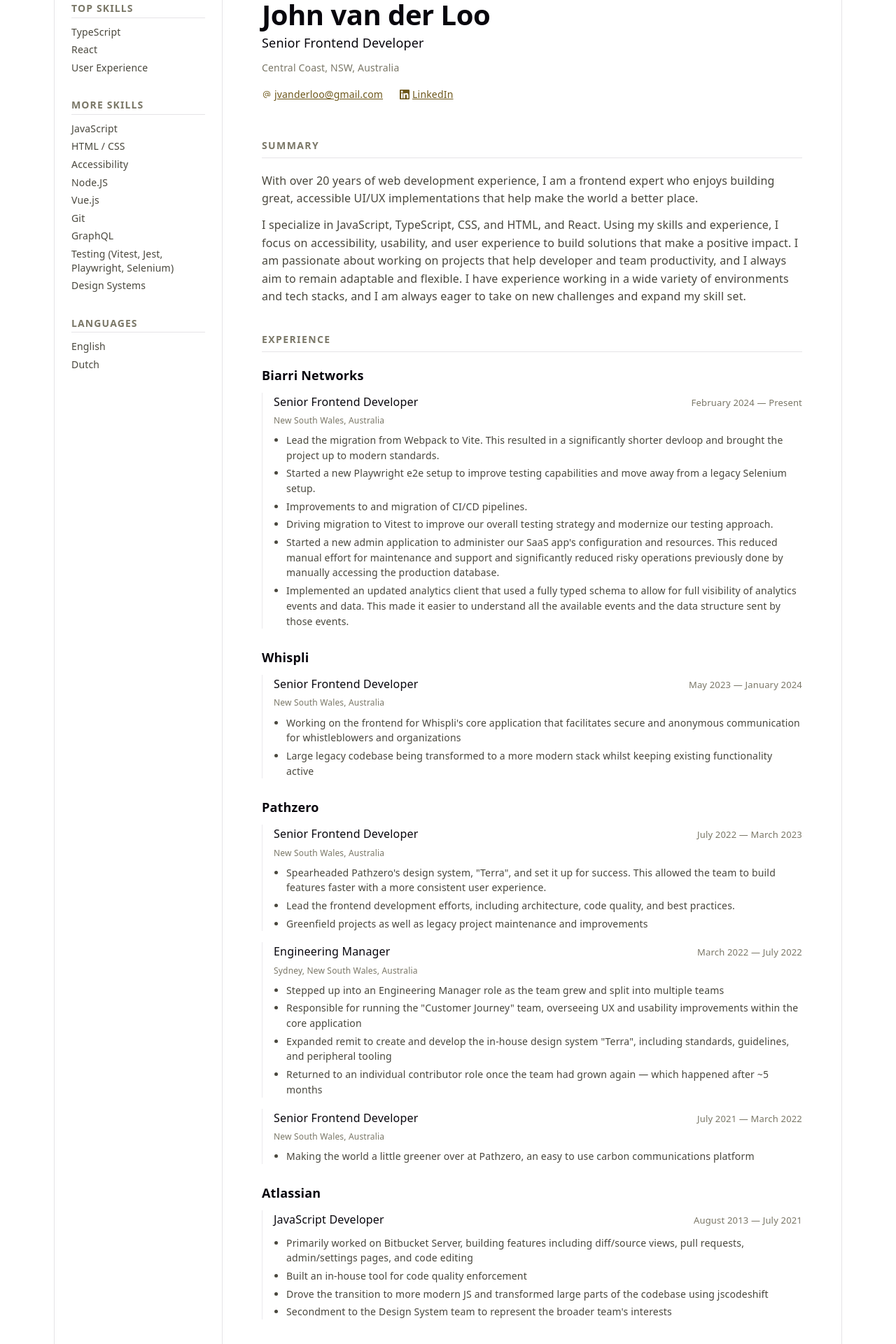
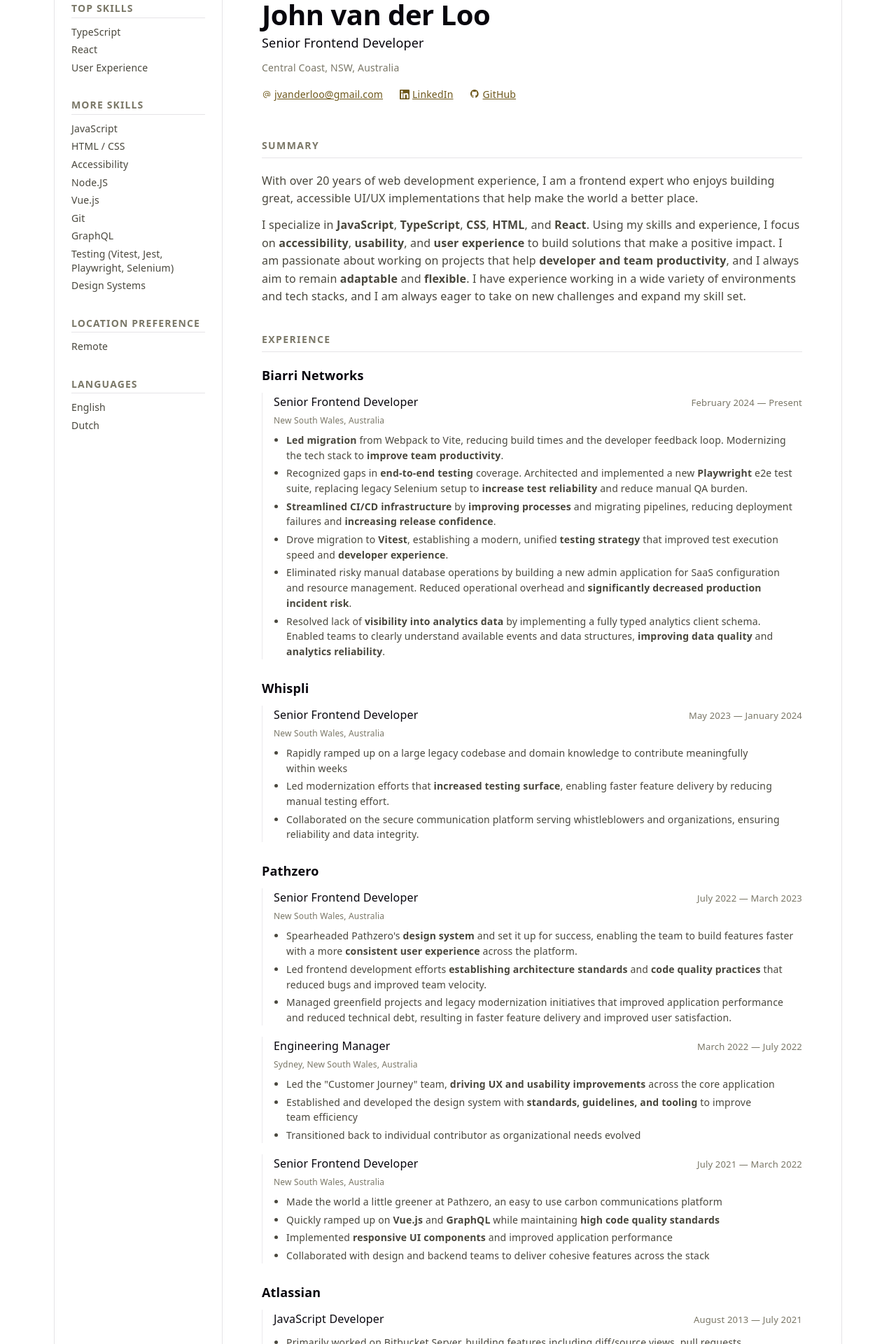
Before and after one commit to jvdl/resume, a React (Vite) app: page / in a window 1280 px wide. Shown: the part 40-1960 px from the top of the page at 70% size. Built offline with nearby package versions, Linux system fonts and the light colour scheme.

Commit message:
Update role wording and styling, add GH icon and link.

```diff
--- a/src/App.css
+++ b/src/App.css
@@ -4,6 +4,7 @@
 
   min-height: 100svh;
   text-align: left;
+  container: resume / inline-size;
 }
 
 /* ── Sidebar ─────────────────────────────────────────────── */
@@ -15,6 +16,16 @@
   flex-direction: column;
   gap: 32px;
   border-right: 1px solid var(--border);
+
+
+  @container (width < 700px) {
+    border-right: 0;
+    flex-direction: column;
+    justify-content: space-between;
+    gap: 24px;
+    padding: 28px 20px;
+    order: 1;
+  }
 
   h2 {
     font-size: 14px;
@@ -61,6 +72,8 @@
 /* ── Header ───────────────────────────────────────────────── */
 
 .resume-header {
+  container: header / inline-size;
+
   h1 {
     font-size: 40px;
     font-weight: 700;
@@ -102,6 +115,13 @@
         height: 14px;
 
       }
+    }
+  }
+
+  @container (width < 500px) {
+    ul {
+      flex-direction: column;
+      gap: 8px;
     }
   }
 }
@@ -324,20 +344,13 @@
 
 /* ── Responsive ───────────────────────────────────────────── */
 
-@media (max-width: 768px) {
+@media (max-width: 700px) {
   .resume {
     grid-template-columns: 1fr;
   }
 
   .resume-sidebar {
     order: 1;
-    border-right: none;
-    justify-content: space-between;
-    border-bottom: 1px solid var(--border);
-    padding: 28px 20px;
-    gap: 24px;
-    flex-direction: row;
-    flex-wrap: wrap;
   }
 
   .resume-main {
@@ -398,18 +411,30 @@
     display: none;
   }
 
-  .resume-header a {
-    text-decoration: none;
+  .resume-header {
+    margin-bottom: -20px;
 
-    &:not([href^="mailto"])::after {
-      content: " (" attr(href) ")";
-      font-size: 12px;
-      color: var(--text-muted);
+    a {
+      text-decoration: none;
+
+      &:not([href^="mailto"])::after {
+        content: " (" attr(href) ")";
+        font-size: 12px;
+        color: var(--text-muted);
+      }
+    }
+    ul {
+      flex-direction: column;
+      gap: 8px;
     }
   }
 
   .resume {
     grid-template-columns: 1fr;
+  }
+
+  .resume-main {
+    padding: 24px;
   }
 
   .resume-sidebar {
@@ -420,5 +445,21 @@
   .role {
     border: none;
   }
+  .job {
+    break-inside: auto;
+    li {
+      break-inside: avoid-page;
+    }
+  }
+  /* allow page break in the first job to avoid having a large gap on the first page */
+  .recent-experience .job:first-of-type {
+    break-inside:initial;
+  }
+
+  .resume-section.education {
+    break-inside: avoid;
+  }
 
 }
+  /*
+*/
--- a/src/App.tsx
+++ b/src/App.tsx
@@ -3,6 +3,7 @@
 import { AtSymbol } from './icons/AtSymbol';
 import { LinkedIn } from './icons/LinkedIn';
 import './App.css'
+import { GitHub } from './icons/GitHub';
 
 function App() {
 
@@ -41,6 +42,13 @@
         </section>
 
         <section>
+          <h2>Location Preference</h2>
+          <ul>
+            <li>Remote</li>
+          </ul>
+        </section>
+
+        <section>
           <h2>Languages</h2>
           <ul>
             <li>English</li>
@@ -57,6 +65,7 @@
           <ul>
             <li><AtSymbol /><a href="mailto:jvanderloo@gmail.com">jvanderloo@gmail.com</a></li>
             <li><LinkedIn /><a href="https://www.linkedin.com/in/jvanderloo" target="_blank" rel="noreferrer">LinkedIn</a></li>
+            <li><GitHub /><a href="https://github.com/jvdl" target="_blank" rel="noreferrer">GitHub</a></li>
           </ul>
         </header>
 
@@ -67,9 +76,9 @@
             that help make the world a better place.
           </p>
           <p>
-            I specialize in JavaScript, TypeScript, CSS, and HTML, and React.
-            Using my skills and experience, I focus on accessibility, usability, and user experience to build solutions that make a positive impact.
-            I am passionate about working on projects that help developer and team productivity, and I always aim to remain adaptable and flexible.
+            I specialize in <b>JavaScript</b>, <b>TypeScript</b>, <b>CSS</b>, <b>HTML</b>, and <b>React</b>.
+            Using my skills and experience, I focus on <b>accessibility</b>, <b>usability</b>, and <b>user experience</b> to build solutions that make a positive impact.
+            I am passionate about working on projects that help <b>developer and team productivity</b>, and I always aim to remain <b>adaptable</b> and <b>flexible</b>.
             I have experience working in a wide variety of environments and tech stacks, and I am always eager to take on new challenges and expand my skill set.
             </p>
         </section>
@@ -87,19 +96,17 @@
               <p className="role-location">New South Wales, Australia</p>
               <ul>
                 <li>
-                  Lead the migration from Webpack to Vite.
-                  This resulted in a significantly shorter devloop and brought the project up to modern standards.
+                  <b>Led migration</b> from Webpack to Vite, reducing build times and the developer feedback loop. Modernizing the tech stack to <b>improve team productivity</b>.
                 </li>
-                <li>Started a new Playwright e2e setup to improve testing capabilities and move away from a legacy Selenium setup.</li>
-                <li>Improvements to and migration of CI/CD pipelines. </li>
-                <li>Driving migration to Vitest to improve our overall testing strategy and modernize our testing approach.</li>
+                <li>Recognized gaps in <b>end-to-end testing</b> coverage. Architected and implemented a new <b>Playwright</b> e2e test suite, replacing legacy Selenium setup to <b>increase test reliability</b> and reduce manual QA burden.</li>
+                <li><b>Streamlined CI/CD infrastructure</b> by <b>improving processes</b> and migrating pipelines, reducing deployment failures and <b>increasing release confidence</b>.</li>
+                <li>Drove migration to <b>Vitest</b>, establishing a modern, unified <b>testing strategy</b> that improved test execution speed and <b>developer experience</b>.</li>
                 <li>
-                  Started a new admin application to administer our SaaS app's configuration and resources.
-                  This reduced manual effort for maintenance and support and significantly reduced risky operations previously done by manually accessing the production database.</li>
+                  Eliminated risky manual database operations by building a new admin application for SaaS configuration and resource management. Reduced operational overhead and <b>significantly decreased production incident risk</b>.
+                </li>
                 <li>
-                  Implemented an updated analytics client that used a fully typed schema to allow for full visibility of analytics events and data.
-                  This made it easier to understand all the available events and the data structure sent by those events.
-                  </li>
+                  Resolved lack of <b>visibility into analytics data</b> by implementing a fully typed analytics client schema. Enabled teams to clearly understand available events and data structures, <b>improving data quality</b> and <b>analytics reliability</b>.
+                </li>
               </ul>
             </div>
           </article>
@@ -113,8 +120,9 @@
               </div>
               <p className="role-location">New South Wales, Australia</p>
               <ul>
-                <li>Working on the frontend for Whispli's core application that facilitates secure and anonymous communication for whistleblowers and organizations</li>
-                <li>Large legacy codebase being transformed to a more modern stack whilst keeping existing functionality active</li>
+                <li>Rapidly ramped up on a large legacy codebase and domain knowledge to contribute meaningfully within weeks</li>
+                <li>Led modernization efforts that <b>increased testing surface</b>, enabling faster feature delivery by reducing manual testing effort.</li>
+                <li>Collaborated on the secure communication platform serving whistleblowers and organizations, ensuring reliability and data integrity.</li>
               </ul>
             </div>
           </article>
@@ -128,9 +136,9 @@
               </div>
               <p className="role-location">New South Wales, Australia</p>
               <ul>
-                <li>Spearheaded Pathzero's design system, "Terra", and set it up for success. This allowed the team to build features faster with a more consistent user experience.</li>
-                <li>Lead the frontend development efforts, including architecture, code quality, and best practices.</li>
-                <li>Greenfield projects as well as legacy project maintenance and improvements</li>
+                  <li>Spearheaded Pathzero's <b>design system</b> and set it up for success, enabling the team to build features faster with a more <b>consistent user experience</b> across the platform.</li>
+                  <li>Led frontend development efforts <b>establishing architecture standards</b> and <b>code quality practices</b> that reduced bugs and improved team velocity.</li>
+                  <li>Managed greenfield projects and legacy modernization initiatives that improved application performance and reduced technical debt, resulting in faster feature delivery and improved user satisfaction.</li>
               </ul>
             </div>
             <div className="role">
@@ -140,10 +148,9 @@
               </div>
               <p className="role-location">Sydney, New South Wales, Australia</p>
               <ul>
-                <li>Stepped up into an Engineering Manager role as the team grew and split into multiple teams</li>
-                <li>Responsible for running the "Customer Journey" team, overseeing UX and usability improvements within the core application</li>
-                <li>Expanded remit to create and develop the in-house design system "Terra", including standards, guidelines, and peripheral tooling</li>
-                <li>Returned to an individual contributor role once the team had grown again — which happened after ~5 months</li>
+                <li>Led the "Customer Journey" team, <b>driving UX and usability improvements</b> across the core application</li>
+                <li>Established and developed the design system with <b>standards, guidelines, and tooling</b> to improve team efficiency</li>
+                <li>Transitioned back to individual contributor as organizational needs evolved</li>
               </ul>
             </div>
             <div className="role">
@@ -153,7 +160,10 @@
               </div>
               <p className="role-location">New South Wales, Australia</p>
               <ul>
-                <li>Making the world a little greener over at Pathzero, an easy to use carbon communications platform</li>
+                <li>Made the world a little greener at Pathzero, an easy to use carbon communications platform</li>
+                <li>Quickly ramped up on <b>Vue.js</b> and <b>GraphQL</b> while maintaining <b>high code quality standards</b></li>
+                <li>Implemented <b>responsive UI components</b> and improved application performance</li>
+                <li>Collaborated with design and backend teams to deliver cohesive features across the stack</li>
               </ul>
             </div>
           </article>
@@ -168,9 +178,9 @@
               </div>
               <ul>
                 <li>Primarily worked on Bitbucket Server, building features including diff/source views, pull requests, admin/settings pages, and code editing</li>
-                <li>Built an in-house tool for code quality enforcement</li>
-                <li>Drove the transition to more modern JS and transformed large parts of the codebase using jscodeshift</li>
-                <li>Secondment to the Design System team to represent the broader team's interests</li>
+                <li>Built an in-house tool for <b>code quality enforcement</b></li>
+                <li><b>Drove the transition</b> to more modern JS and transformed large parts of the codebase using <b>jscodeshift</b></li>
+                <li>Secondment to the <b>Design System</b> team to represent the broader team's interests</li>
               </ul>
             </div>
           </article>
@@ -330,7 +340,7 @@
           </article>
         </section>
 
-        <section className="resume-section">
+        <section className="resume-section education">
           <h2>Education</h2>
 
           <article className="education-entry role">
--- /dev/null
+++ b/src/icons/GitHub.tsx
@@ -0,0 +1,9 @@
+import { Icon } from "./Icon";
+
+export const GitHub = (props: React.SVGProps<SVGSVGElement>) => (
+  <Icon name="github" {...props}>
+    <g id="icon" transform="translate(-84, -7399)" fill="currentColor">
+      <path d="M94,7399 C99.523,7399 104,7403.59 104,7409.253 C104,7413.782 101.138,7417.624 97.167,7418.981 C96.66,7419.082 96.48,7418.762 96.48,7418.489 C96.48,7418.151 96.492,7417.047 96.492,7415.675 C96.492,7414.719 96.172,7414.095 95.813,7413.777 C98.04,7413.523 100.38,7412.656 100.38,7408.718 C100.38,7407.598 99.992,7406.684 99.35,7405.966 C99.454,7405.707 99.797,7404.664 99.252,7403.252 C99.252,7403.252 98.414,7402.977 96.505,7404.303 C95.706,7404.076 94.85,7403.962 94,7403.958 C93.15,7403.962 92.295,7404.076 91.497,7404.303 C89.586,7402.977 88.746,7403.252 88.746,7403.252 C88.203,7404.664 88.546,7405.707 88.649,7405.966 C88.01,7406.684 87.619,7407.598 87.619,7408.718 C87.619,7412.646 89.954,7413.526 92.175,7413.785 C91.889,7414.041 91.63,7414.493 91.54,7415.156 C90.97,7415.418 89.522,7415.871 88.63,7414.304 C88.63,7414.304 88.101,7413.319 87.097,7413.247 C87.097,7413.247 86.122,7413.234 87.029,7413.87 C87.029,7413.87 87.684,7414.185 88.139,7415.37 C88.139,7415.37 88.726,7417.2 91.508,7416.58 C91.513,7417.437 91.522,7418.245 91.522,7418.489 C91.522,7418.76 91.338,7419.077 90.839,7418.982 C86.865,7417.627 84,7413.783 84,7409.253 C84,7403.59 88.478,7399 94,7399" id="github-[#142]" />
+    </g>
+  </Icon>
+);
--- a/src/index.css
+++ b/src/index.css
@@ -31,6 +31,7 @@
   -moz-osx-font-smoothing: grayscale;
   interpolate-size: allow-keywords;
   transition-behavior: allow-discrete;
+  text-wrap: pretty;
 
   @media (max-width: 1024px) {
     font-size: 16px;
@@ -58,6 +59,9 @@
   }
 }
 
+b {
+  font-weight: 600;
+}
 
 #root {
   width: 1126px;
```
